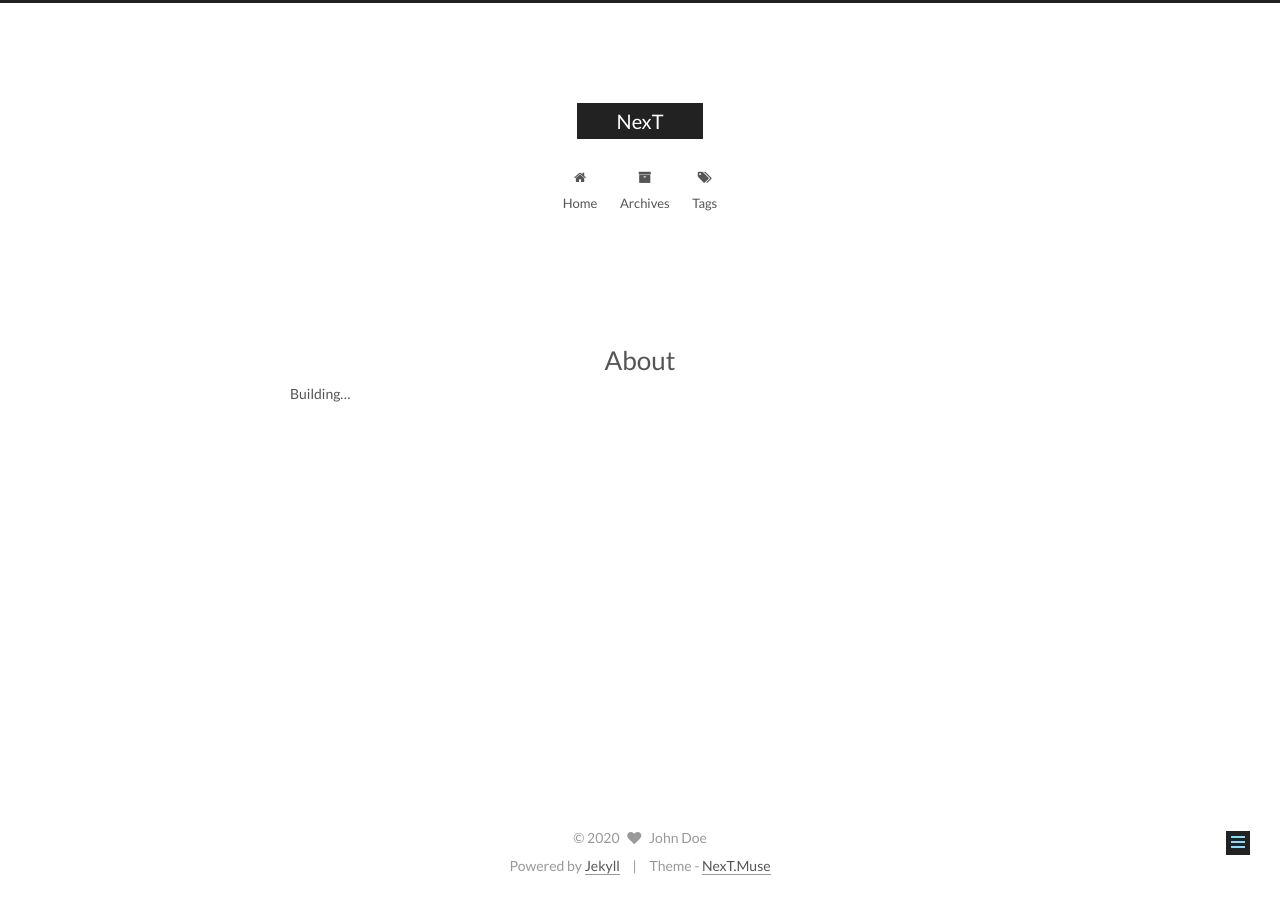
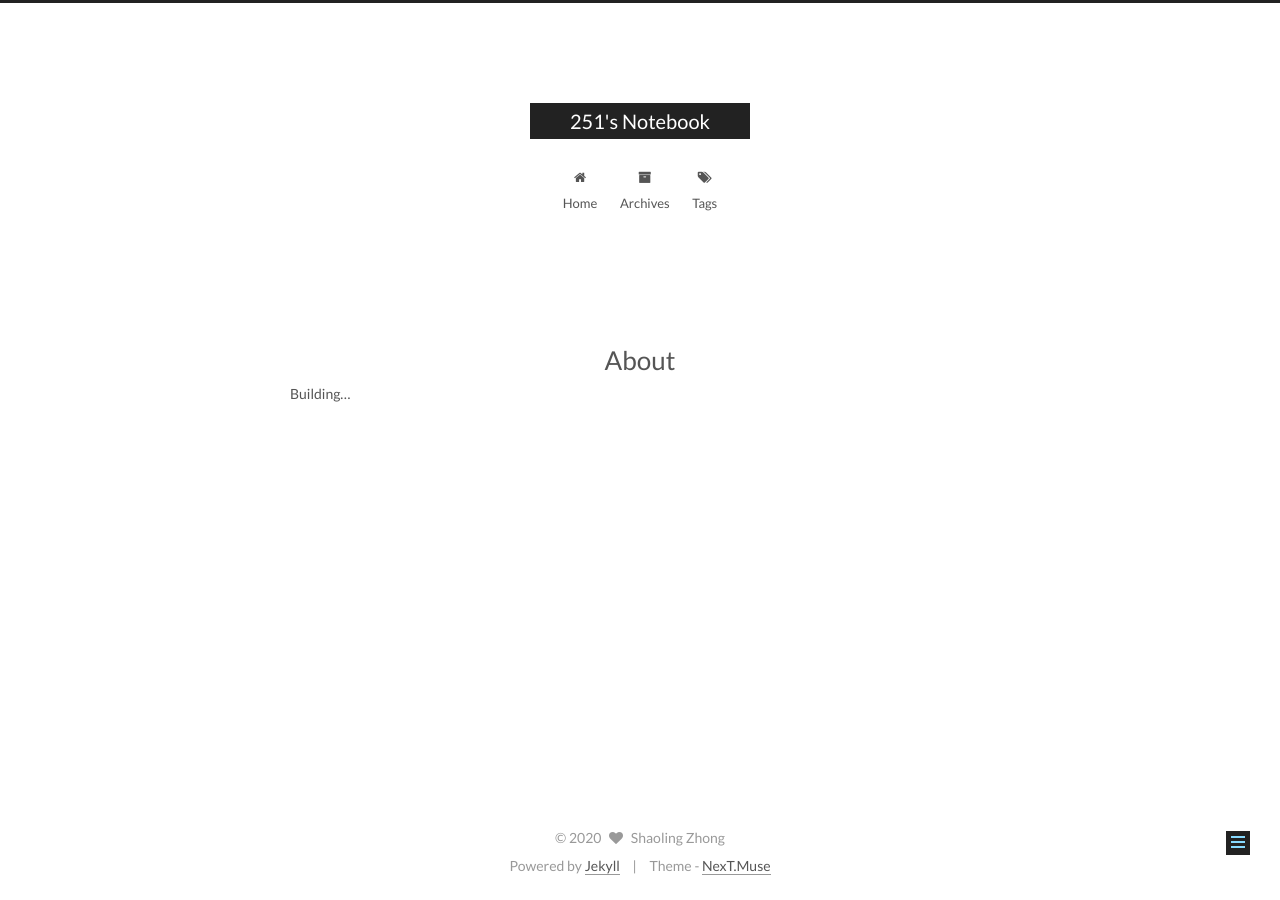
Before and after one commit to shaolingzhong/shaolingzhong.github.io, a Jekyll site: the page built from about/index.md, in a window 1280 px wide. Built offline with Jekyll 4.4.1, drawn with Linux system fonts in a browser that asks for light colours.

Commit message:
Update _config.yml

```diff
--- a/_config.yml
+++ b/_config.yml
@@ -4,10 +4,10 @@
 # ---------------------------------------------------------------
 
 # Site
-title: NexT
+title: 251's Notebook
 subtitle:
-description:
-author: John Doe
+description: A Dphil student
+author: Shaoling Zhong
 # Support language: de, en, fr-FR, id, ja, ko, pt-BR, pt, ru, zh-Hans, zh-hk, zh-tw
 language: en
 date_format: '%Y-%m-%d'
```
